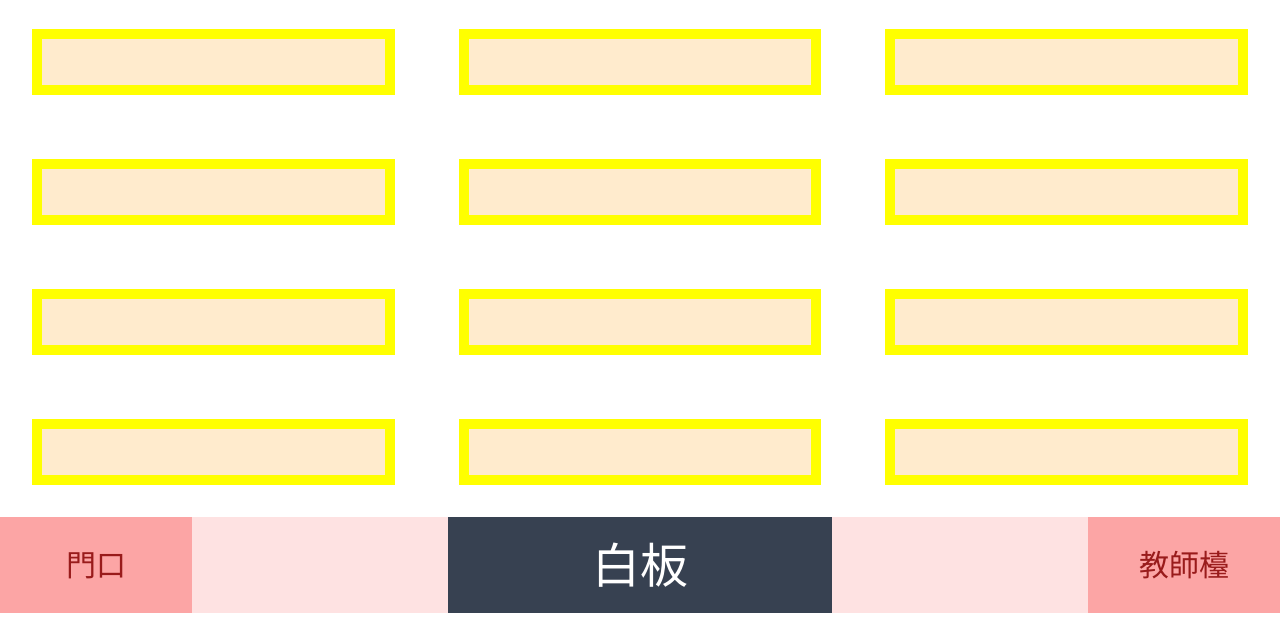
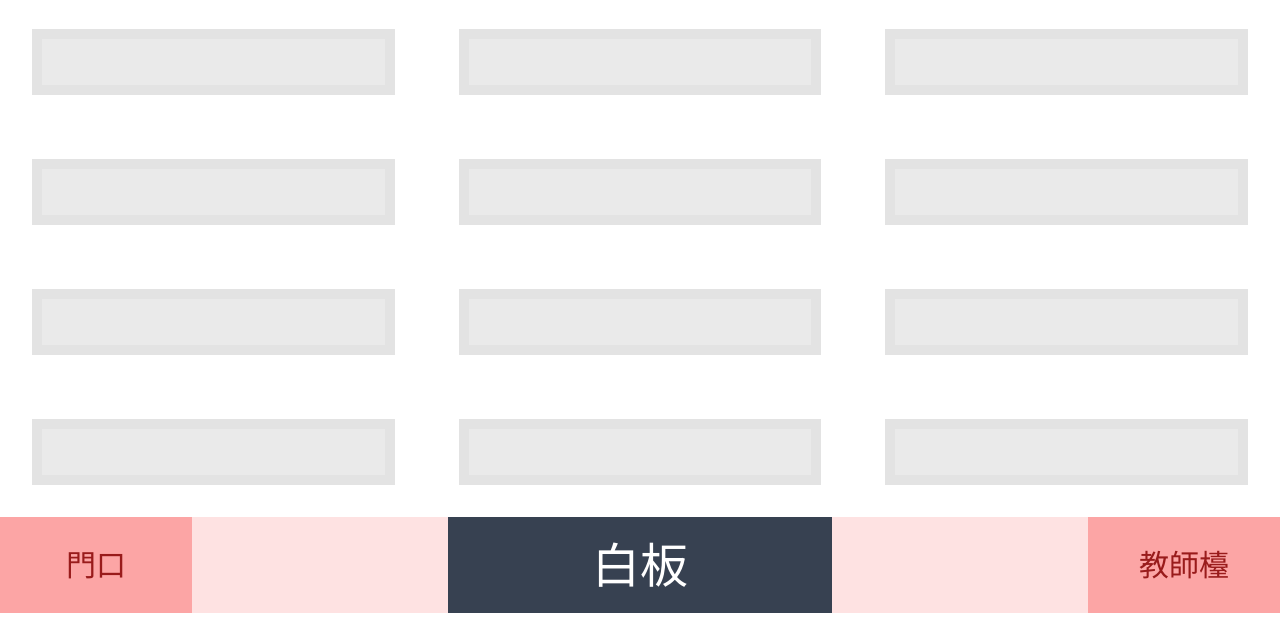
Before and after one commit to KennyQuQ/Kenny, a plain HTML site: page html/placeArrangement.html in a window 1280 px wide. Shown: the part 163-800 px from the top of the page. Drawn offline with nearby package versions, Linux system fonts and the light colour scheme.

Commit message:
Add files via upload

```diff
--- a/css/placeArrangement.css
+++ b/css/placeArrangement.css
@@ -17,14 +17,15 @@ ul li {
     display: block;
     width: 100%;
     height: 66px;
-    background-color: blanchedalmond;
-    border: 10px solid yellow;
+    background-color: rgb(230, 230, 230);
+    border: 10px solid rgb(221, 221, 221);
+    opacity: 80%;
     background-position: 50px 0;
     margin: 2rem;
 }
 
 .change {
-    background-color: blanchedalmond;
-    border: 10px solid yellow;
+    background-color: rgb(230, 230, 230);
+    border: 10px solid rgb(221, 221, 221);
     background-position: 0 0;
 }
```
Also changed, not shown: css/main.css (+4 -4 lines).
